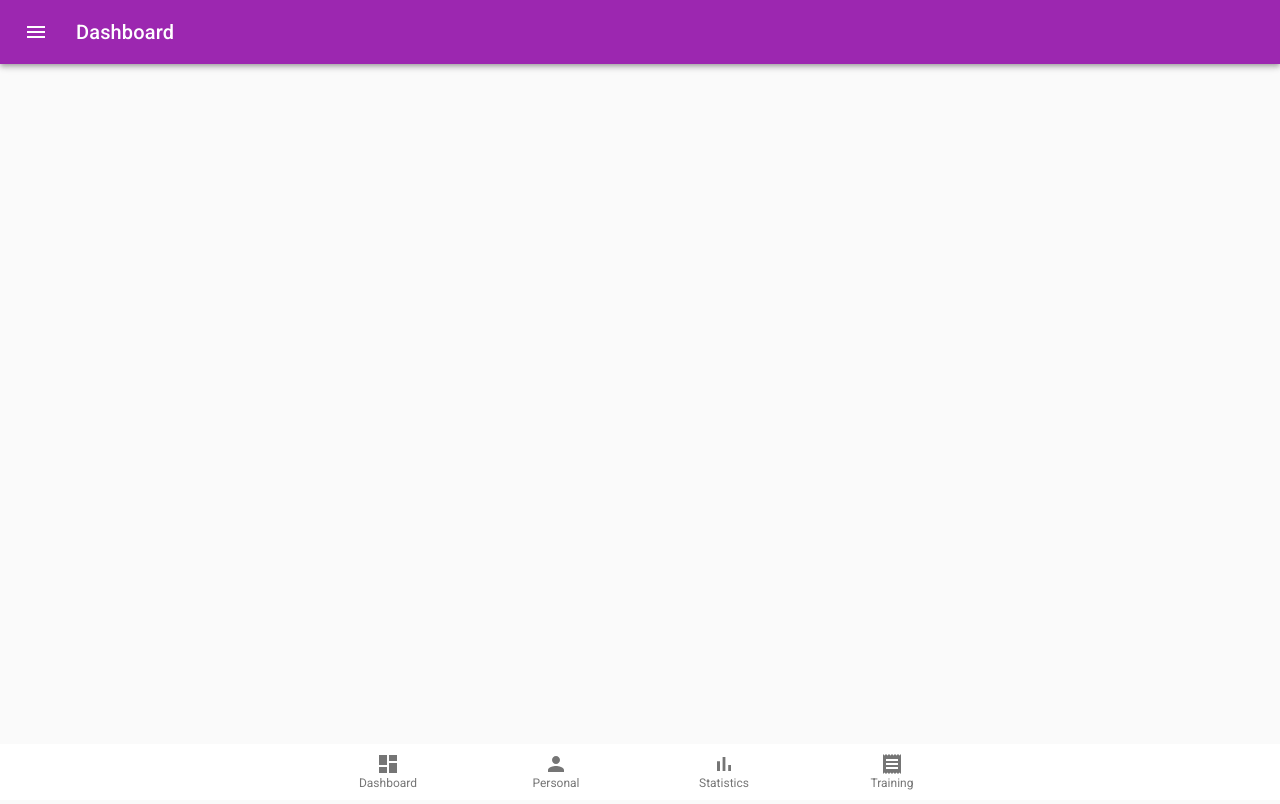
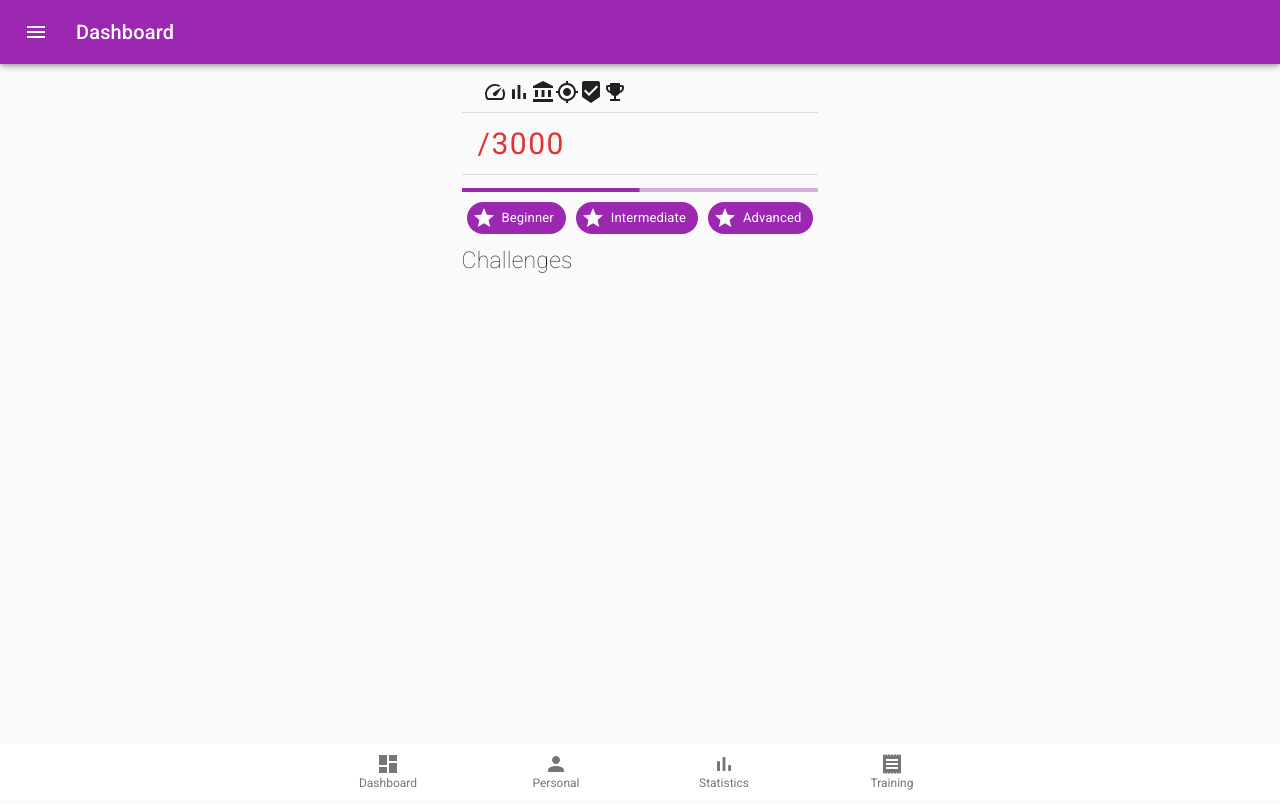
Before and after one commit to Giulianini/ASW-1920-GYMMY, a React (Create React App) app in the folder app/: page /user/dashboard in a window 1280 px wide. Built offline with nearby package versions, Linux system fonts and the light colour scheme; no server answers.

Commit message:
add Dashboard components

```diff
--- a/app/src/components/user/dashboard/Dashboard.js
+++ b/app/src/components/user/dashboard/Dashboard.js
@@ -1,13 +1,123 @@
-import React from 'react';
+import React, {useEffect, useRef} from 'react';
 import {makeStyles} from "@material-ui/core/styles";
+import {authAxios} from "../../../Api";
+import {Container, Divider, Grid, List, ListItem, LinearProgress, Typography, Chip} from "@material-ui/core";
+import EditPersonalDialog from "../personal/EditPersonalDialog";
+import SpeedIcon from '@material-ui/icons/Speed';
+import BarChartIcon from '@material-ui/icons/BarChart';
+import AccountBalanceIcon from '@material-ui/icons/AccountBalance';
+import GpsFixedIcon from '@material-ui/icons/GpsFixed';
+import BeenhereIcon from '@material-ui/icons/Beenhere';
+import GradeIcon from '@material-ui/icons/Grade';
+import EmojiEventsIcon from '@material-ui/icons/EmojiEvents';
 
 const useStyles = makeStyles(theme => ({
+    rootGrid: {
+        [theme.breakpoints.up('md')]: {
+            height: "95vh",
+        },
+        [theme.breakpoints.down('md')]: {
+            paddingTop: 20,
+            marginBottom: 100,
+        },
+    },
+    divider: {
+        width: '100%'
+    },
+    control: {
+        padding: theme.spacing(3)
+    },
+    vSpace: {
+        paddingTop: 5,
+        paddingBottom: 5
+    },
+    hSpace: {
+        marginLeft: 5,
+        marginRight: 5
+    },
+    score: {
+        fontSize: 30,
+        fontWeight: "normal",
+        letterSpacing: 1.5,
+        color: "#e13333"
+    },
+    otherText: {
+        fontSize: 23,
+        fontWeight: "lighter",
+    }
 }));
 
 function Dashboard() {
     const classes = useStyles();
+    const dialogRef = useRef({})
+    const [progress, setProgress] = React.useState(50);
+    const [userInfo, setUserInfo] = React.useState({
+        "username": undefined,
+        "score": undefined
+    })
+
+    useEffect(() => {
+        let username = localStorage.getItem("username")
+        authAxios.get(`/users/${username}`).then(res => {
+            setUserInfo({...res.data})
+        }).catch(reason => {
+            console.log(reason)
+        })
+    }, [])
+
     return (
-        <div></div>
+        <Container maxWidth={"lg"}>
+            <EditPersonalDialog ref={dialogRef} userInfo={userInfo} setUserInfo={setUserInfo}/>
+            <Grid container direction={"column"} alignItems="center" spacing={5} className={classes.rootGrid}>
+                <Grid item className={classes.vSpace}>
+                    <List component="nav" aria-label="icons-list" >
+                        <ListItem className={classes.hSpace}>
+                            <SpeedIcon />
+                            <BarChartIcon />
+                            <AccountBalanceIcon />
+                            <GpsFixedIcon />
+                            <BeenhereIcon />
+                            <EmojiEventsIcon />
+                        </ListItem>
+                        <Divider className={classes.divider}/>
+                        <ListItem>
+                            <Typography className={classes.score}>
+                                {userInfo.score}/3000
+                            </Typography>
+                        </ListItem>
+                        <Divider className={classes.divider}/>
+                    </List>
+                    <Grid item className={classes.vSpace}>
+                        <LinearProgress variant="determinate" value={progress} color="primary"/>
+                    </Grid>
+                    <Grid item className={classes.vSpace}>
+                        <Chip
+                            className={classes.hSpace}
+                            icon={<GradeIcon />}
+                            label="Beginner"
+                            color="primary"
+                        />
+                        <Chip
+                            className={classes.hSpace}
+                            icon={<GradeIcon />}
+                            label="Intermediate"
+                            color="primary"
+                        />
+                        <Chip
+                            className={classes.hSpace}
+                            icon={<GradeIcon />}
+                            label="Advanced"
+                            color="primary"
+                        />
+                    </Grid>
+                    <Grid item className={classes.vSpace}>
+                        <Typography className={classes.otherText}>
+                            Challenges
+                        </Typography>
+                    </Grid>
+                </Grid>
+            </Grid>
+        </Container>
     );
 }
 
--- a/app/src/components/user/personal/EditPersonalDialog.js
+++ b/app/src/components/user/personal/EditPersonalDialog.js
@@ -39,7 +39,6 @@ const EditPersonalDialog = forwardRef((props, ref) => {
             "height": "",
             "weight": ""
         })
-
 
         const handleClickOpen = () => {
             setOpen(true);
--- a/app/src/components/user/personal/Personal.js
+++ b/app/src/components/user/personal/Personal.js
@@ -99,7 +99,7 @@ function Personal() {
     }, []) // eslint-disable-line react-hooks/exhaustive-deps
 
     return (
-        <Container maxWidth={"lg"} >
+        <Container maxWidth={"lg"}>
             <EditPersonalDialog ref={dialogRef} userInfo={userInfo} setUserInfo={setUserInfo}/>
             <Grid container direction={"row"} justify="space-around" alignItems="center" spacing={2} className={classes.rootGrid}>
               <Grid item>
@@ -124,7 +124,7 @@ function Personal() {
                       />
                       <CardContent>
                           <Typography variant="body2" color="textSecondary" component="p">
-                              Espandendo questa scheda troverai tutte le tue informazioni personale, quali: username, età, altezza e peso.
+                              Espandendo questa scheda troverai le tue informazioni personali, quali: username, età, altezza e peso.
                           </Typography>
                       </CardContent>
                       <CardActions disableSpacing>
@@ -148,9 +148,9 @@ function Personal() {
                       <Collapse in={expanded} timeout="auto" unmountOnExit>
                           <CardContent>
                               <Typography paragraph>Username: {userInfo.username}</Typography>
-                              <Typography paragraph>Age: {userInfo.age}</Typography>
-                              <Typography paragraph>Height: {userInfo.height}</Typography>
-                              <Typography paragraph>Weight: {userInfo.weight}</Typography>
+                              <Typography paragraph>Età: {userInfo.age}</Typography>
+                              <Typography paragraph>Altezza: {userInfo.height}</Typography>
+                              <Typography paragraph>Peso: {userInfo.weight}</Typography>
                           </CardContent>
                       </Collapse>
                   </Card>
@@ -174,8 +174,8 @@ function Personal() {
                       />
                       <CardContent>
                           <Typography variant="body2" color="textSecondary" component="p">
-                              Espandendo questa scheda troverai i tuoi obiettivi di fitness, quali: peso target, indice di massa grassa target,
-                              calorie giornaliere e numero di allenamenti settianali previsti dalla tua scheda.
+                              Espandendo questa scheda troverai i tuoi obiettivi di fitness, quali: peso target, indice di massa corporea target,
+                              calorie giornaliere e numero di allenamenti settimanali previsti dalla tua scheda.
                           </Typography>
                       </CardContent>
                       <CardActions disableSpacing>
```
